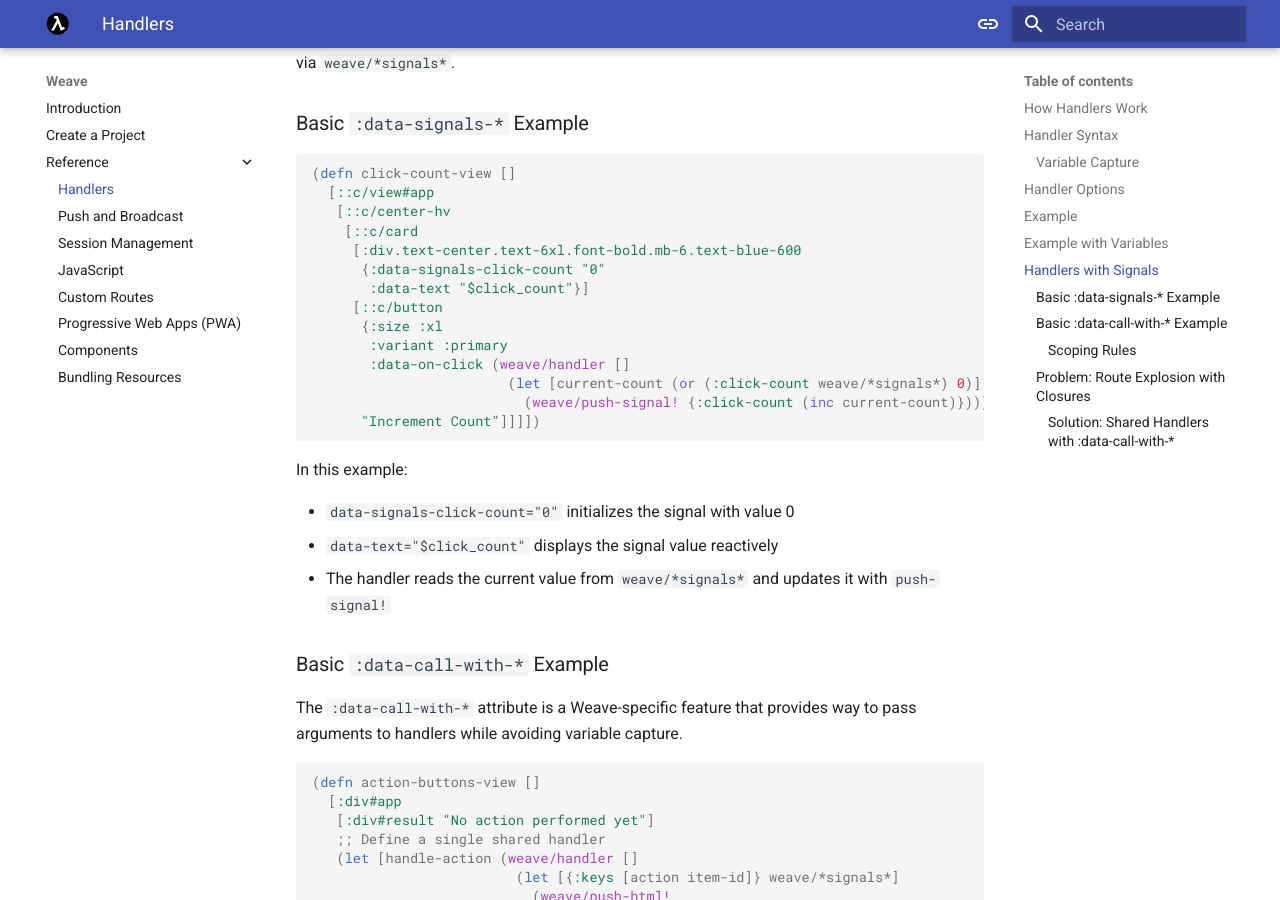
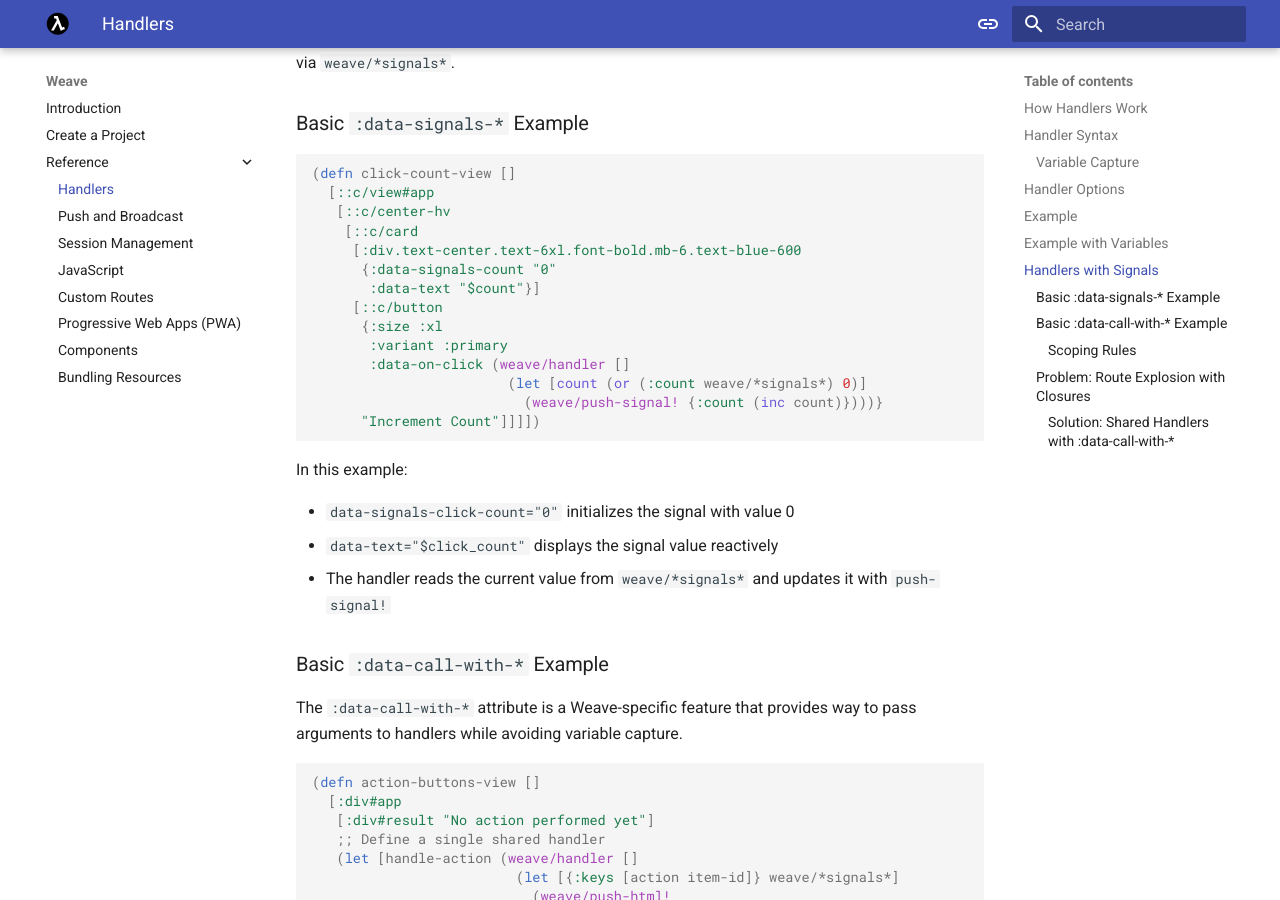
Before and after one commit to nakkaya/weave, an MkDocs documentation site: the page built from doc/docs/reference/10_handlers.md, in a window 1280 px wide and 900 px high, scrolled down 1945 px. Built offline with MkDocs 1.6.1 and Material for MkDocs 9.7.7, drawn with Linux system fonts in a browser that asks for light colours.

Commit message:
fix handler example

````diff
--- a/doc/docs/reference/10_handlers.md
+++ b/doc/docs/reference/10_handlers.md
@@ -89,14 +89,14 @@ you can store state as signals in the browser and access them via
    [::c/center-hv
     [::c/card
      [:div.text-center.text-6xl.font-bold.mb-6.text-blue-600
-      {:data-signals-click-count "0"
-       :data-text "$click_count"}]
+      {:data-signals-count "0"
+       :data-text "$count"}]
      [::c/button
       {:size :xl
        :variant :primary
        :data-on-click (weave/handler []
-                        (let [current-count (or (:click-count weave/*signals*) 0)]
-                          (weave/push-signal! {:click-count (inc current-count)})))}
+                        (let [count (or (:count weave/*signals*) 0)]
+                          (weave/push-signal! {:count (inc count)})))}
       "Increment Count"]]]])
 ```
 
````
